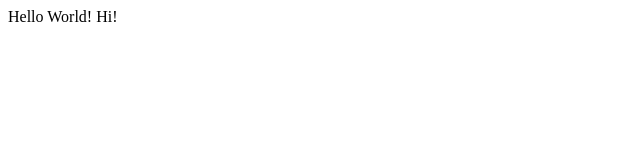
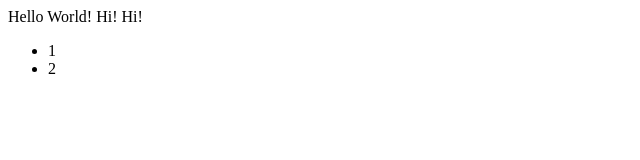
Before and after one commit to WebHeroSchool/todo_oleg, a React (Create React App) app: page / in a window 1280 px wide. Shown: the top 160 px of the page, without its empty margins (0-640 px from the left). Built offline with nearby package versions, Linux system fonts and the light colour scheme.

Commit message:
React-компонент

```diff
--- a/src/App.js
+++ b/src/App.js
@@ -1,8 +1,17 @@
 import React from 'react';
 
-const element = (<div>
-    Hello World! Hi!
-  </div>);
+
+const ItemList =()=> (<ul>
+  <li>1</li>
+  <li>2</li>
+</ul>);
+
+const App = () =>  (<div>
+  Hello World! Hi! Hi!
+  <ItemList />
+  </div> );
+
+<App />
 
 
-export {element};
+export default App;
--- a/src/index.js
+++ b/src/index.js
@@ -1,7 +1,7 @@
 import React from 'react';
 import ReactDOM from 'react-dom';
-import {element} from './App';
+import App from './App';
 
 
 
-ReactDOM.render(element, document.getElementById('root'));
+ReactDOM.render(<App />, document.getElementById('root'));
```
Also changed, not shown: 1 other file (tests, documents, lock files or other folders).
